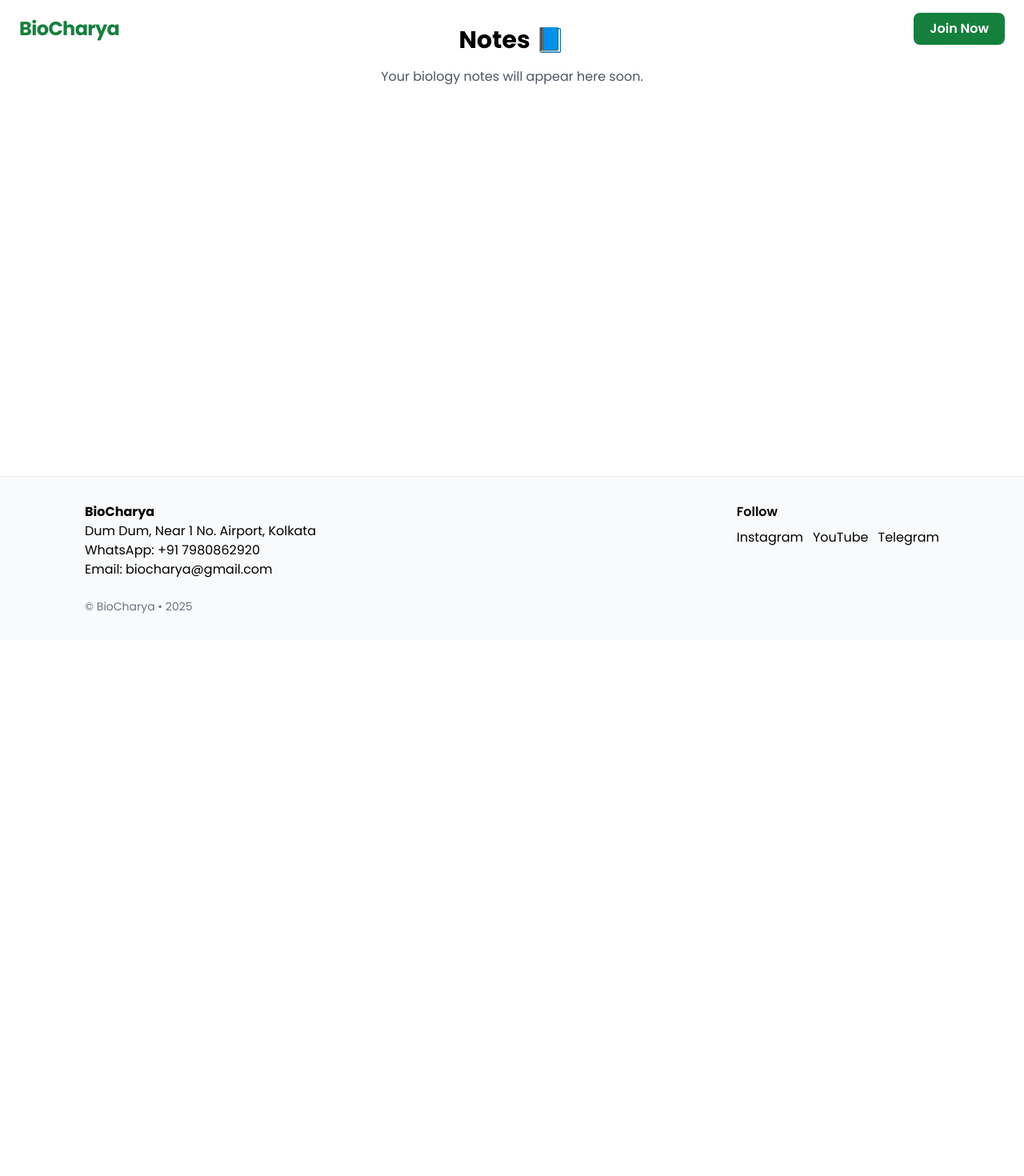
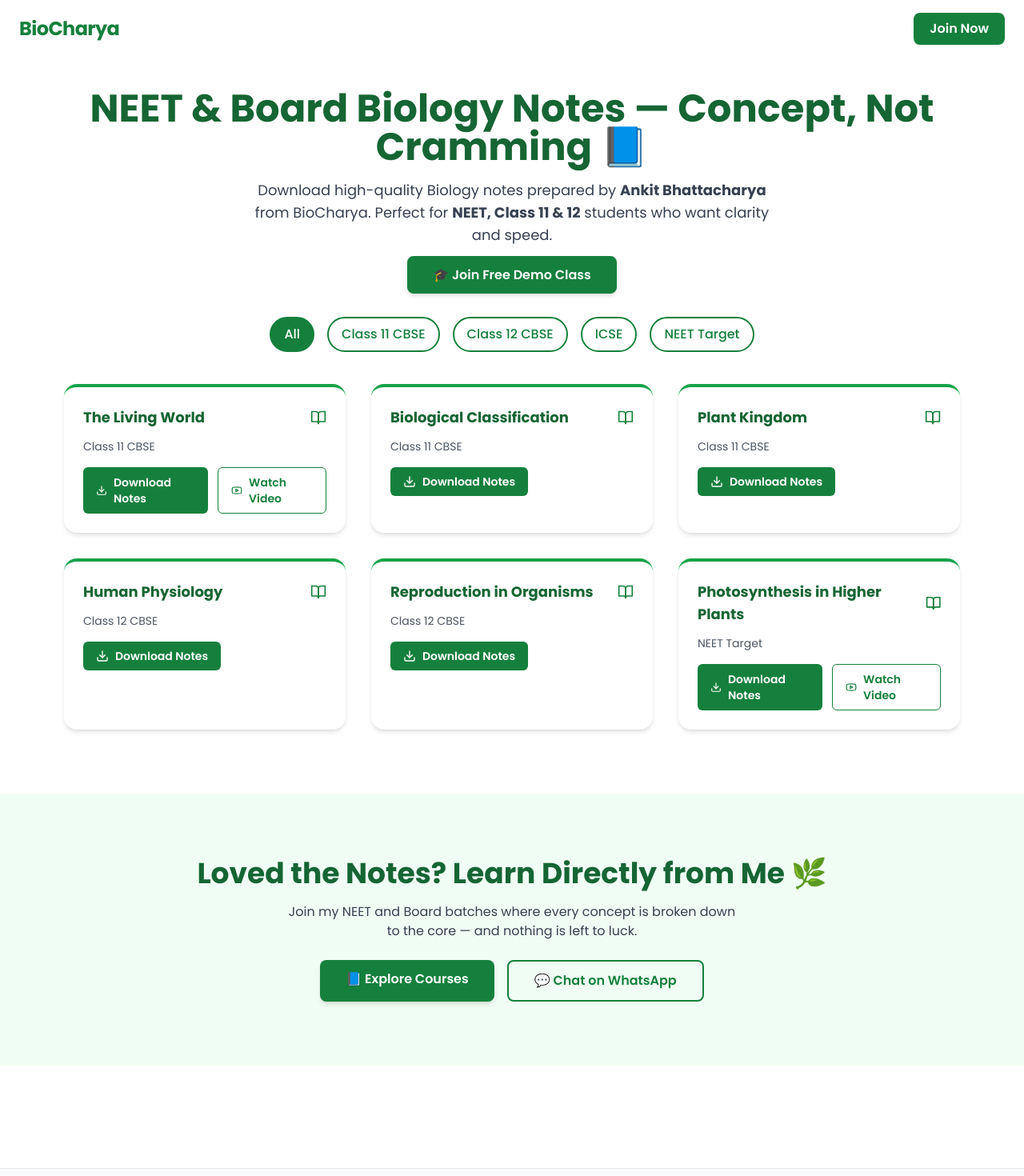
Before and after one commit to AnkitBhattachaya/biocharya, a Next.js app: page /notes in a window 1280 px wide. Shown: the top 1470 px of the page at 80% size. Before the commit the page ends 800 px from the top, so only its background shows below. Built offline with nearby package versions, Linux system fonts and the light colour scheme.

Commit message:
Add NEET Biology Notes page with SEO metadata

```diff
--- a/app/notes/page.tsx
+++ b/app/notes/page.tsx
@@ -1,8 +1,252 @@
+"use client";
+
+import { useEffect } from "react";
+import { useState } from "react";
+import { motion } from "framer-motion";
+import Link from "next/link";
+import { BookOpen, Download, Youtube } from "lucide-react";
+
+// ✅ SEO METADATA — Helps rank for NEET Notes keywords
+export const metadata = {
+  title: "NEET Biology Notes | Class 11 & 12 | BioCharya by Ankit Bhattacharya",
+  description:
+    "Free NEET Biology Notes for Class 11 & 12 by Ankit Bhattacharya — clear, concise, and concept-driven notes for CBSE, ICSE, and NEET aspirants.",
+  keywords: [
+    "NEET Biology Notes",
+    "Class 11 Biology Notes",
+    "Class 12 Biology Notes",
+    "NEET 2026 Notes PDF",
+    "NEET Biology Handwritten Notes",
+    "Ankit Bhattacharya Biology Notes",
+    "BioCharya NEET Notes",
+    "CBSE Biology Notes",
+  ],
+  openGraph: {
+    title: "NEET Biology Notes | Class 11 & 12 | BioCharya",
+    description:
+      "Concept-based and exam-focused NEET Biology Notes for Classes 11 & 12 — created by Ankit Bhattacharya, Kolkata’s top biology mentor.",
+    url: "https://biocharya.in/notes",
+    siteName: "BioCharya",
+    images: [
+      {
+        url: "https://biocharya.in/og-notes.jpg",
+        width: 1200,
+        height: 630,
+        alt: "BioCharya NEET Notes",
+      },
+    ],
+    locale: "en_IN",
+    type: "website",
+  },
+  twitter: {
+    card: "summary_large_image",
+    title: "Download NEET Biology Notes | BioCharya",
+    description:
+      "Free NEET Biology Notes for Class 11 & 12 by Ankit Bhattacharya — Conceptual, crisp & exam-ready.",
+    images: ["https://biocharya.in/og-notes.jpg"],
+  },
+};
+
+// 🔹 NOTES DATA
+const allNotes = [
+  {
+    title: "The Living World",
+    className: "Class 11 CBSE",
+    category: "Notes",
+    driveLink: "https://drive.google.com/file/d/your-link-here/view",
+    videoLink: "https://www.youtube.com/watch?v=your-video",
+  },
+  {
+    title: "Biological Classification",
+    className: "Class 11 CBSE",
+    category: "Notes",
+    driveLink: "https://drive.google.com/file/d/your-link-here/view",
+  },
+  {
+    title: "Plant Kingdom",
+    className: "Class 11 CBSE",
+    category: "Notes",
+    driveLink: "https://drive.google.com/file/d/your-link-here/view",
+  },
+  {
+    title: "Human Physiology",
+    className: "Class 12 CBSE",
+    category: "Notes",
+    driveLink: "https://drive.google.com/file/d/your-link-here/view",
+  },
+  {
+    title: "Reproduction in Organisms",
+    className: "Class 12 CBSE",
+    category: "Notes",
+    driveLink: "https://drive.google.com/file/d/your-link-here/view",
+  },
+  {
+    title: "Photosynthesis in Higher Plants",
+    className: "NEET Target",
+    category: "Notes",
+    driveLink: "https://drive.google.com/file/d/your-link-here/view",
+    videoLink: "https://www.youtube.com/watch?v=your-video",
+  },
+];
+
 export default function NotesPage() {
+  const [selectedClass, setSelectedClass] = useState("All");
+
+  // ✅ JSON-LD Schema Injection for Google
+  useEffect(() => {
+    const script = document.createElement("script");
+    script.type = "application/ld+json";
+    script.innerHTML = JSON.stringify({
+      "@context": "https://schema.org",
+      "@type": "EducationalOccupationalProgram",
+      name: "NEET Biology Notes by BioCharya",
+      description:
+        "Concept-based Biology notes for NEET, Class 11 & 12 — created by Ankit Bhattacharya at BioCharya, Kolkata.",
+      educationalCredentialAwarded: "NEET Preparation, Board Mastery",
+      hasCourse: allNotes.map((note) => ({
+        "@type": "Course",
+        name: note.title,
+        provider: {
+          "@type": "Person",
+          name: "Ankit Bhattacharya",
+          sameAs: "https://biocharya.in",
+        },
+      })),
+      provider: {
+        "@type": "Organization",
+        name: "BioCharya",
+        url: "https://biocharya.in",
+        logo: "https://biocharya.in/logo.png",
+      },
+    });
+    document.head.appendChild(script);
+  }, []);
+
+  const filteredNotes =
+    selectedClass === "All"
+      ? allNotes
+      : allNotes.filter((note) => note.className === selectedClass);
+
   return (
-    <main style={{ padding: "2rem", textAlign: "center" }}>
-      <h1 className="text-3xl font-bold">Notes 📘</h1>
-      <p className="text-gray-600 mt-4">Your biology notes will appear here soon.</p>
+    <main className="pt-28 pb-20 bg-lightbg text-textdark min-h-screen">
+      {/* ===== HERO ===== */}
+      <motion.section
+        initial={{ opacity: 0, y: 40 }}
+        animate={{ opacity: 1, y: 0 }}
+        transition={{ duration: 0.8 }}
+        className="text-center px-6 md:px-20 mb-10"
+      >
+        <h1 className="text-4xl md:text-5xl font-extrabold text-green-800 mb-4">
+          NEET & Board Biology Notes — Concept, Not Cramming 📘
+        </h1>
+        <p className="text-gray-700 text-lg max-w-2xl mx-auto">
+          Download high-quality Biology notes prepared by{" "}
+          <strong>Ankit Bhattacharya</strong> from BioCharya. Perfect for{" "}
+          <strong>NEET, Class 11 & 12</strong> students who want clarity and speed.
+        </p>
+        <div className="mt-6">
+          <Link
+            href="/demo"
+            className="bg-green-700 text-white px-8 py-3 rounded-lg font-semibold shadow-md hover:scale-105 hover:bg-green-800 transition-all duration-300"
+          >
+            🎓 Join Free Demo Class
+          </Link>
+        </div>
+      </motion.section>
+
+      {/* ===== FILTER BAR ===== */}
+      <section className="flex flex-wrap justify-center gap-4 mb-10 px-4">
+        {["All", "Class 11 CBSE", "Class 12 CBSE", "ICSE", "NEET Target"].map(
+          (cls) => (
+            <button
+              key={cls}
+              onClick={() => setSelectedClass(cls)}
+              className={`px-4 py-2 rounded-full border-2 font-medium transition-all duration-300 ${
+                selectedClass === cls
+                  ? "bg-green-700 text-white border-green-700"
+                  : "border-green-700 text-green-700 hover:bg-green-50"
+              }`}
+            >
+              {cls}
+            </button>
+          )
+        )}
+      </section>
+
+      {/* ===== NOTES GRID ===== */}
+      <motion.section
+        initial={{ opacity: 0 }}
+        animate={{ opacity: 1 }}
+        transition={{ duration: 0.6 }}
+        className="grid sm:grid-cols-2 lg:grid-cols-3 gap-8 px-6 md:px-20 max-w-7xl mx-auto"
+      >
+        {filteredNotes.map((note, index) => (
+          <motion.div
+            key={index}
+            className="bg-white rounded-2xl shadow-md hover:shadow-xl p-6 border-t-4 border-green-600 hover:-translate-y-2 transition-all duration-300"
+            initial={{ opacity: 0, y: 30 }}
+            whileInView={{ opacity: 1, y: 0 }}
+            transition={{ delay: index * 0.1, duration: 0.4 }}
+            viewport={{ once: true }}
+          >
+            <div className="flex items-center justify-between mb-3">
+              <h3 className="text-lg font-bold text-green-800">{note.title}</h3>
+              <BookOpen className="text-green-700 w-5 h-5" />
+            </div>
+            <p className="text-sm text-gray-600 mb-4">{note.className}</p>
+            <div className="flex gap-3">
+              <Link
+                href={note.driveLink}
+                target="_blank"
+                className="flex items-center gap-2 bg-green-700 text-white px-4 py-2 rounded-md text-sm font-semibold hover:bg-green-800 transition"
+              >
+                <Download className="w-4 h-4" /> Download Notes
+              </Link>
+              {note.videoLink && (
+                <Link
+                  href={note.videoLink}
+                  target="_blank"
+                  className="flex items-center gap-2 border border-green-700 text-green-700 px-4 py-2 rounded-md text-sm font-semibold hover:bg-green-50 transition"
+                >
+                  <Youtube className="w-4 h-4" /> Watch Video
+                </Link>
+              )}
+            </div>
+          </motion.div>
+        ))}
+      </motion.section>
+
+      {/* ===== CTA SECTION ===== */}
+      <motion.section
+        className="text-center py-20 mt-20 px-6 bg-green-50"
+        initial={{ opacity: 0, y: 40 }}
+        whileInView={{ opacity: 1, y: 0 }}
+        transition={{ duration: 0.8 }}
+        viewport={{ once: true }}
+      >
+        <h2 className="text-3xl md:text-4xl font-bold text-green-800 mb-4">
+          Loved the Notes? Learn Directly from Me 🌿
+        </h2>
+        <p className="text-gray-700 mb-6 max-w-xl mx-auto">
+          Join my NEET and Board batches where every concept is broken down to the core
+          — and nothing is left to luck.
+        </p>
+        <div className="flex flex-wrap gap-4 justify-center">
+          <Link
+            href="/courses"
+            className="bg-green-700 text-white px-8 py-3 rounded-lg font-semibold shadow-md hover:scale-105 hover:bg-green-800 transition-all duration-300"
+          >
+            📘 Explore Courses
+          </Link>
+          <Link
+            href="https://wa.me/917980862920?text=Hi%20Ankit!%20I%27m%20loving%20your%20Biology%20notes%20and%20want%20to%20learn%20from%20you."
+            target="_blank"
+            className="border-2 border-green-700 text-green-700 px-8 py-3 rounded-lg font-semibold hover:bg-green-50 hover:scale-105 transition-all duration-300"
+          >
+            💬 Chat on WhatsApp
+          </Link>
+        </div>
+      </motion.section>
     </main>
   );
 }
```
